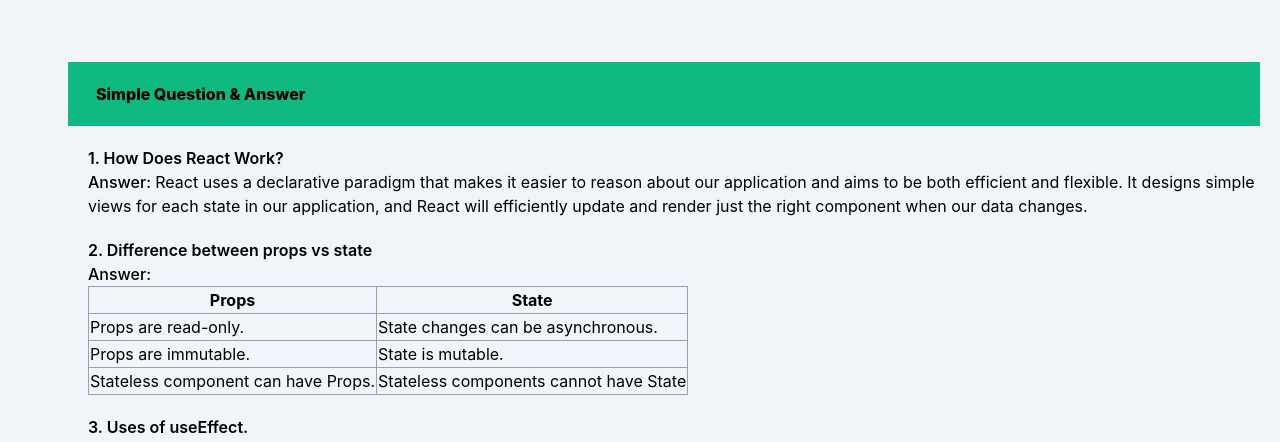
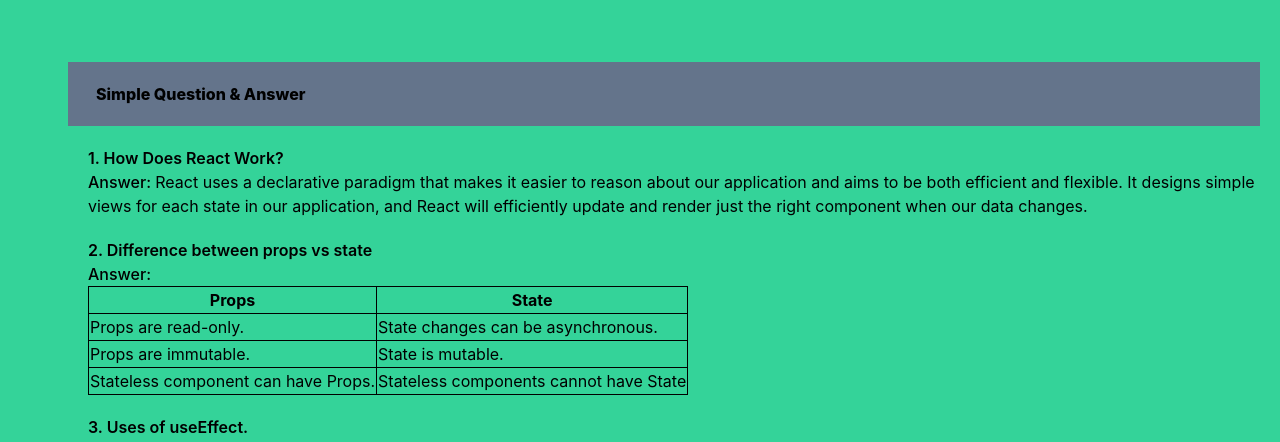
Before and after one commit to Nafis-Fahim50/daily-activites-club, a React (Create React App) app: page / in a window 1280 px wide. Shown: the part 1168-1610 px from the top of the page. Built offline with nearby package versions, Linux system fonts and the light colour scheme.

Commit message:
changed body color

```diff
--- a/public/index.html
+++ b/public/index.html
@@ -27,7 +27,7 @@
     <script src="https://cdn.tailwindcss.com"></script>
     <title>Daily Activites Club</title>
   </head>
-  <body class=" bg-slate-100">
+  <body class="bg-emerald-400">
     <noscript>You need to enable JavaScript to run this app.</noscript>
     <div id="root"></div>
     <!--
--- a/src/components/Blog/Blog.js
+++ b/src/components/Blog/Blog.js
@@ -3,7 +3,7 @@ import React from 'react';
 const Blog = () => {
     return (
         <div className='mb-16 sm:ml-12'>
-            <h1 className='font-extrabold bg-emerald-500 p-5 m-5 sm:pl-7'>Simple Question & Answer</h1>
+            <h1 className='font-extrabold bg-slate-500 p-5 m-5 sm:pl-7'>Simple Question & Answer</h1>
             <div className='sm:ml-10'>
                 <div className='mb-5'>
                     <h1 className='font-semibold'>1. How Does React Work?</h1>
@@ -20,22 +20,22 @@ const Blog = () => {
                     <table className="table-fixed border-collapse border border-slate-400">
                     <thead>
                         <tr>
-                        <th className='border border-slate-400' >Props</th>
-                        <th className='border border-slate-400'>State</th>
+                        <th className='border border-black' >Props</th>
+                        <th className='border border-black'>State</th>
                         </tr>
                     </thead>
                     <tbody>
                         <tr>
-                        <td className='border border-slate-400'>Props are read-only.</td>
-                        <td className='border border-slate-400'>State changes can be asynchronous.</td>
+                        <td className='border border-black'>Props are read-only.</td>
+                        <td className='border border-black'>State changes can be asynchronous.</td>
                         </tr>
                         <tr>
-                        <td className='border border-slate-400'>Props are immutable.</td>
-                        <td className='border border-slate-400'>State is mutable.</td>
+                        <td className='border border-black'>Props are immutable.</td>
+                        <td className='border border-black'>State is mutable.</td>
                         </tr>
                         <tr>
-                        <td className='border border-slate-400'>Stateless component can have Props.</td>
-                        <td className='border border-slate-400'>Stateless components cannot have State</td>
+                        <td className='border border-black'>Stateless component can have Props.</td>
+                        <td className='border border-black'>Stateless components cannot have State</td>
                         </tr>
                     </tbody>
                     </table>
--- a/src/components/Home/Home.js
+++ b/src/components/Home/Home.js
@@ -31,7 +31,7 @@ const Home = () => {
                 </div>
 
                 {/* Details section  */}
-                <div className='bg-white sticky top-0'>
+                <div className='bg-red-500'>
                     <div className='mt-5 text-center'>
                         <div className='flex ml-16 gap-5'>
                             <img className='rounded-full w-7' src={Image} alt="" />
```
